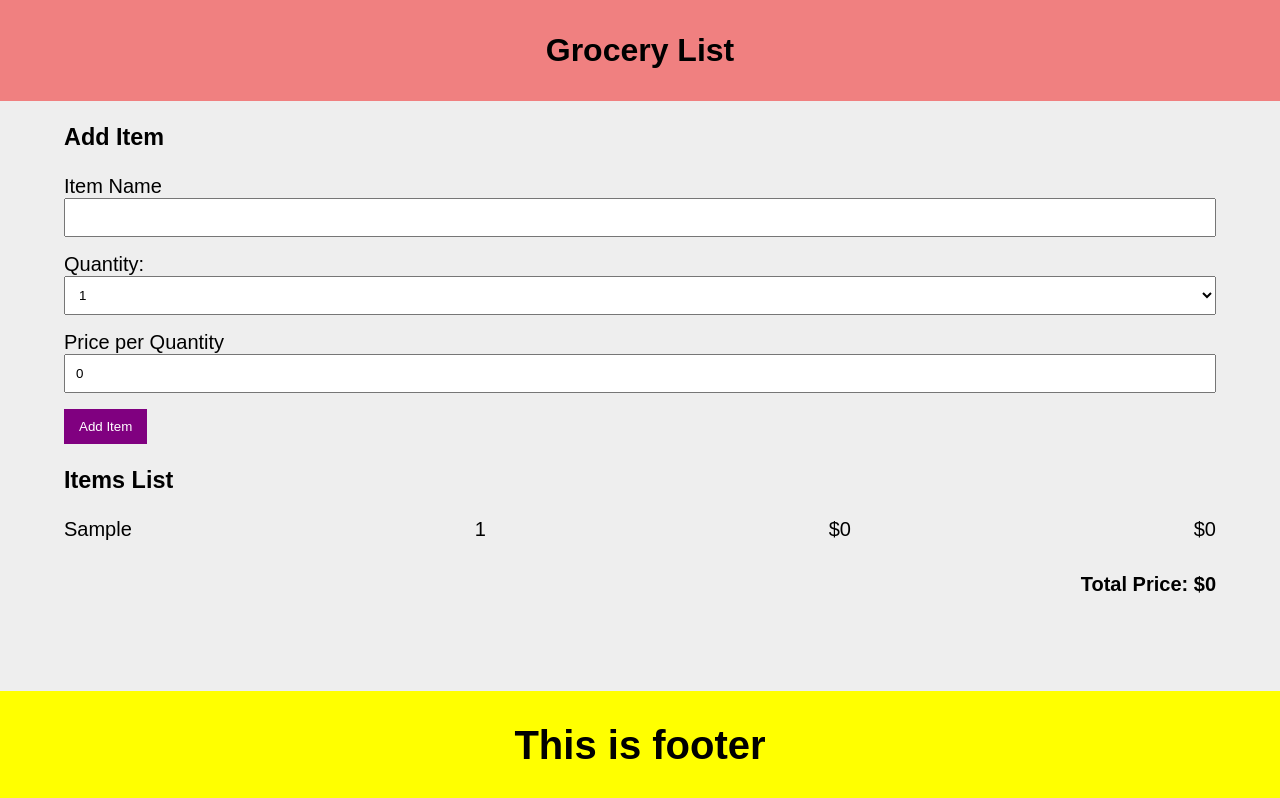
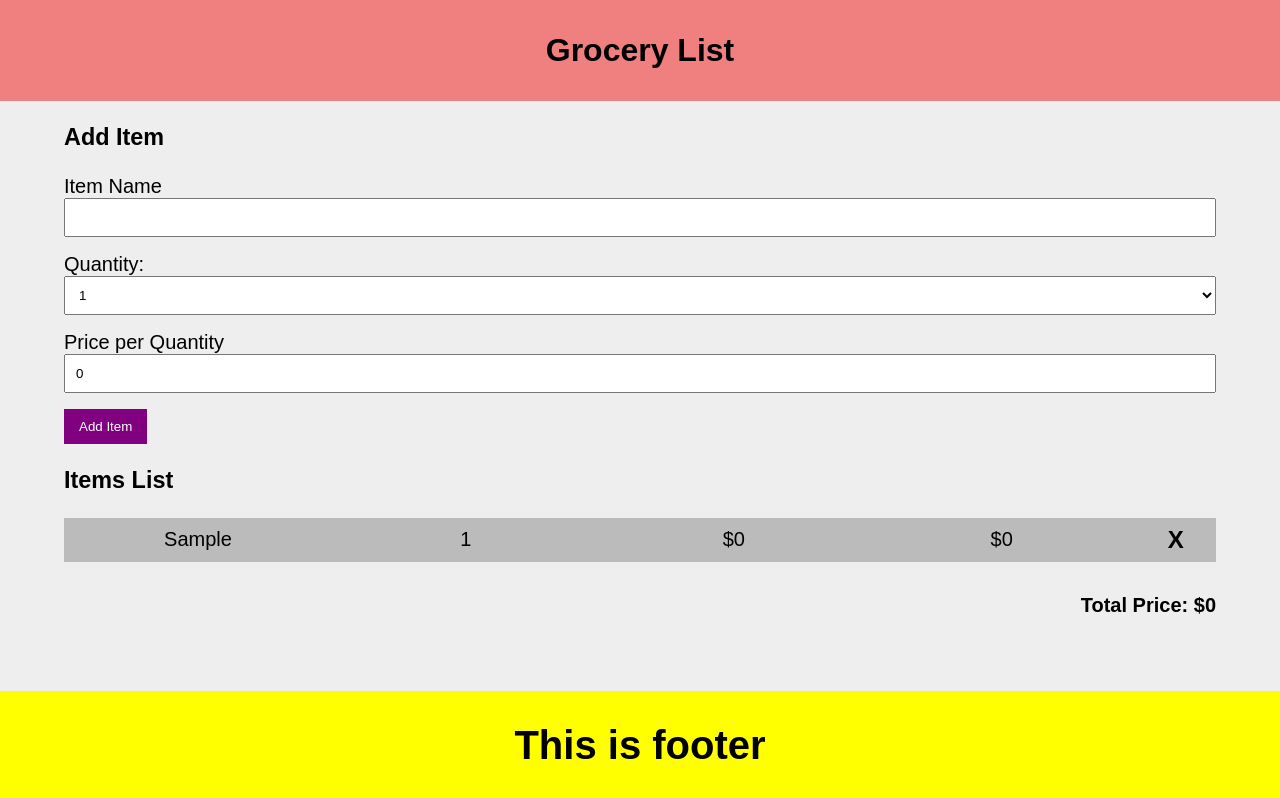
Before and after one commit to leelanarasimha/react18-course, a React (Create React App) app in the folder grocery-list/: page / in a window 1280 px wide. Both pictures are taken after typing "Sample" into the empty fields and a click on the button "Add Item". Built offline with nearby package versions, Linux system fonts and the light colour scheme.

Commit message:
deleteing an item

```diff
--- a/grocery-list/src/components/App.css
+++ b/grocery-list/src/components/App.css
@@ -60,6 +60,23 @@ body {
   align-items: center;
 }
 
+.item > div {
+  flex: 1;
+  text-align: center;
+  margin: 0.5rem 0;
+}
+
+.item:nth-child(even) {
+  background-color: #bbb;
+}
+
+.item .close {
+  flex: 0.3;
+  font-size: 1.5rem;
+  font-weight: bold;
+  cursor: pointer;
+}
+
 .total {
   text-align: end;
   margin: 2rem 0;
--- a/grocery-list/src/components/App.js
+++ b/grocery-list/src/components/App.js
@@ -11,12 +11,18 @@ function App() {
   function addItem(item) {
     setItems((items) => [...items, item]);
   }
+
+  function deleteItem(id) {
+    setItems((items) => {
+      return items.filter((item) => item.id !== id);
+    });
+  }
   return (
     <div>
       <Header />
       <div className="container">
         <AddItem addItem={addItem} />
-        <ItemsList items={items} />
+        <ItemsList items={items} deleteItem={deleteItem} />
       </div>
       <Footer />
     </div>
--- a/grocery-list/src/components/ItemsList.js
+++ b/grocery-list/src/components/ItemsList.js
@@ -1,7 +1,7 @@
 import { useState } from 'react';
 import SingleItem from './SingleItem';
 
-export default function ItemsList({ items }) {
+export default function ItemsList({ items, deleteItem }) {
   const totalPrice = items.reduce((acc, item) => {
     return (acc = acc + item.price * item.quantity);
   }, 0);
@@ -11,7 +11,7 @@ export default function ItemsList({ items }) {
     <div>
       <h3>Items List</h3>
       {items.map((item) => (
-        <SingleItem item={item} key={item.id} />
+        <SingleItem item={item} key={item.id} deleteItem={deleteItem} />
       ))}
       <div className="total">Total Price: ${totalPrice}</div>
     </div>
--- a/grocery-list/src/components/SingleItem.js
+++ b/grocery-list/src/components/SingleItem.js
@@ -1,10 +1,13 @@
-export default function SingleItem({ item }) {
+export default function SingleItem({ item, deleteItem }) {
   return (
     <div className="item">
       <div>{item.name}</div>
       <div>{item.quantity}</div>
       <div>${item.price}</div>
       <div>${item.price * item.quantity}</div>
+      <div className="close" onClick={() => deleteItem(item.id)}>
+        X
+      </div>
     </div>
   );
 }
```
